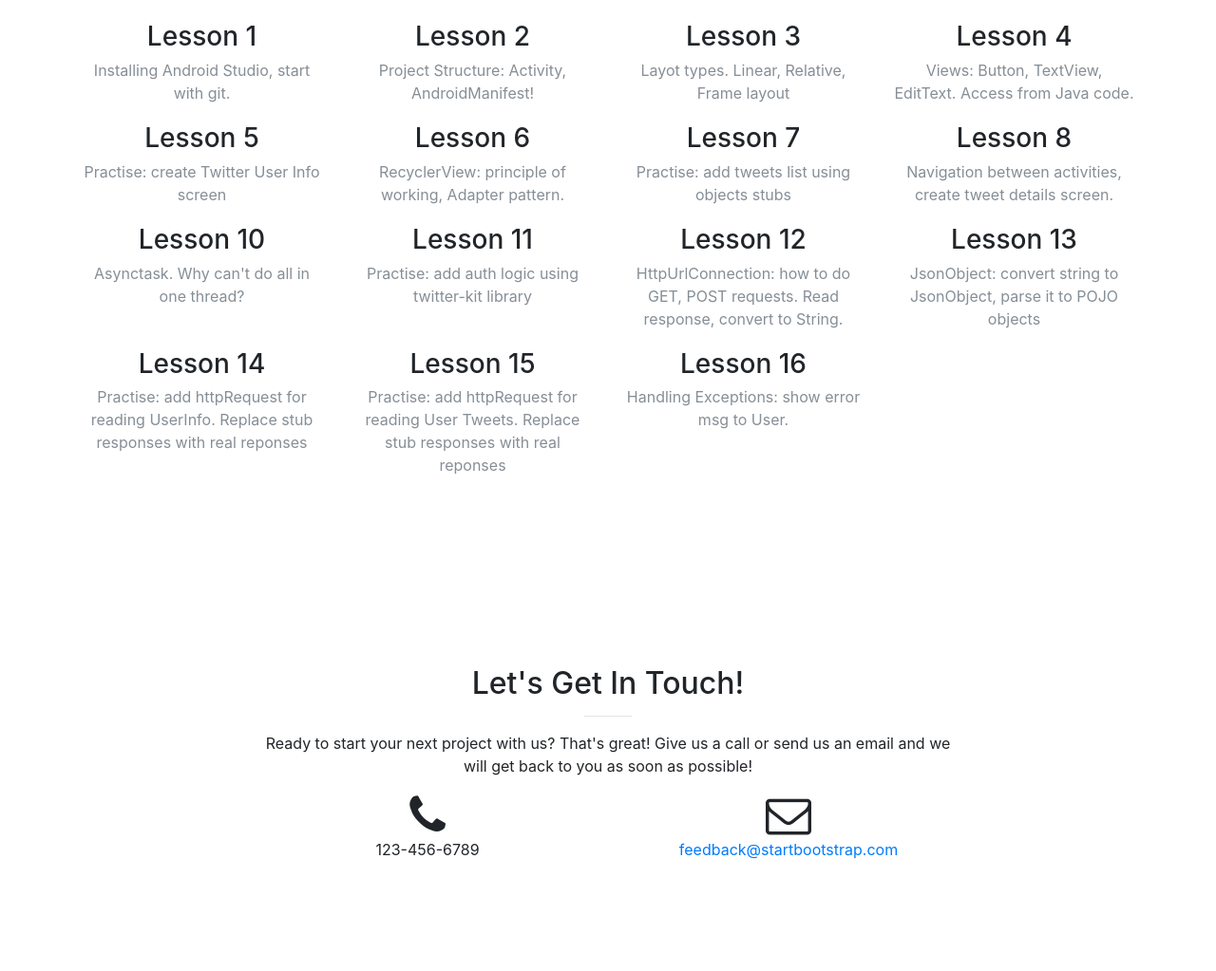
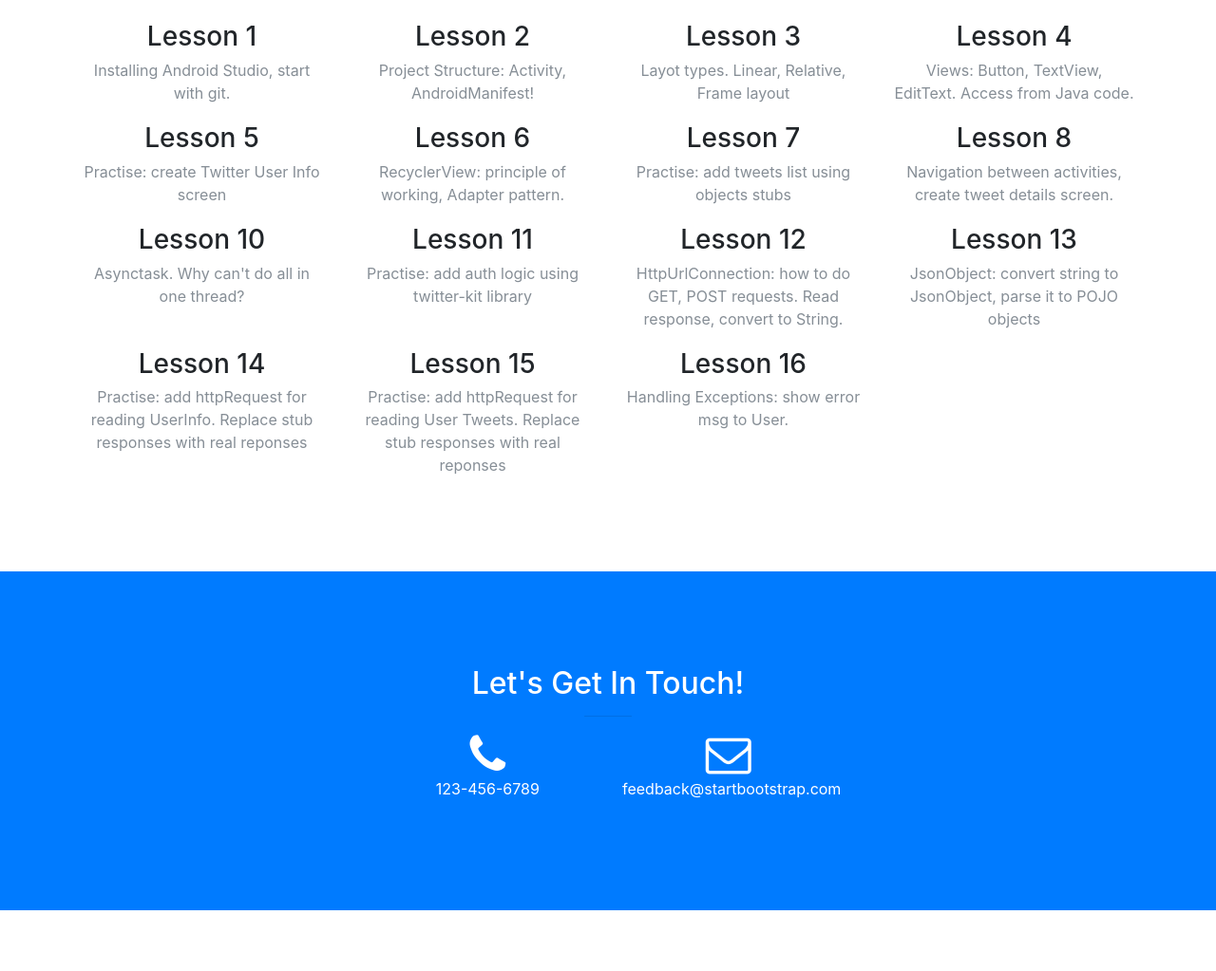
Before and after one commit to youngam/LearningAndroid, a website with bundled scripts: page index.html in a window 1280 px wide. Shown: the part 965-1988 px from the top of the page at 95% size. After the commit the page ends 1924 px from the top, so only its background shows below. Built offline with nearby package versions, Linux system fonts and the light colour scheme.

Commit message:
beautify contact section

```diff
--- a/index.html
+++ b/index.html
@@ -191,25 +191,25 @@
       </div>
     </section>
 
-    <section id="contact">
+
+    <section class="bg-primary" id="contact">
       <div class="container">
         <div class="row">
           <div class="col-lg-8 mx-auto text-center">
-            <h2 class="section-heading">Let's Get In Touch!</h2>
-            <hr class="primary">
-            <p>Ready to start your next project with us? That's great! Give us a call or send us an email and we will get back to you as soon as possible!</p>
-          </div>
-        </div>
-        <div class="row">
-          <div class="col-lg-4 ml-auto text-center">
-            <i class="fa fa-phone fa-3x sr-contact"></i>
-            <p>123-456-6789</p>
-          </div>
-          <div class="col-lg-4 mr-auto text-center">
-            <i class="fa fa-envelope-o fa-3x sr-contact"></i>
-            <p>
-              <a href="mailto:your-email@your-domain.com">feedback@startbootstrap.com</a>
-            </p>
+            <h2 class="section-heading text-white">Let's Get In Touch!</h2>
+            <hr class="text-white">
+        	<div class="row">
+        	  <div class="col-lg-4 ml-auto text-center">
+        	    <i class="fa fa-phone fa-3x text-white sr-contact"></i>
+        	    <p class="text-white">123-456-6789</p>
+        	  </div>
+        	  <div class="col-lg-4 mr-auto text-center ">
+        	    <i class="fa fa-envelope-o fa-3x text-white sr-contact"></i>
+        	    <p>
+        	      <a class ="text-white"href="mailto:your-email@your-domain.com">	feedback@startbootstrap.com</a>
+        	    </p>
+        	  </div>
+        	</div>
           </div>
         </div>
       </div>
```
